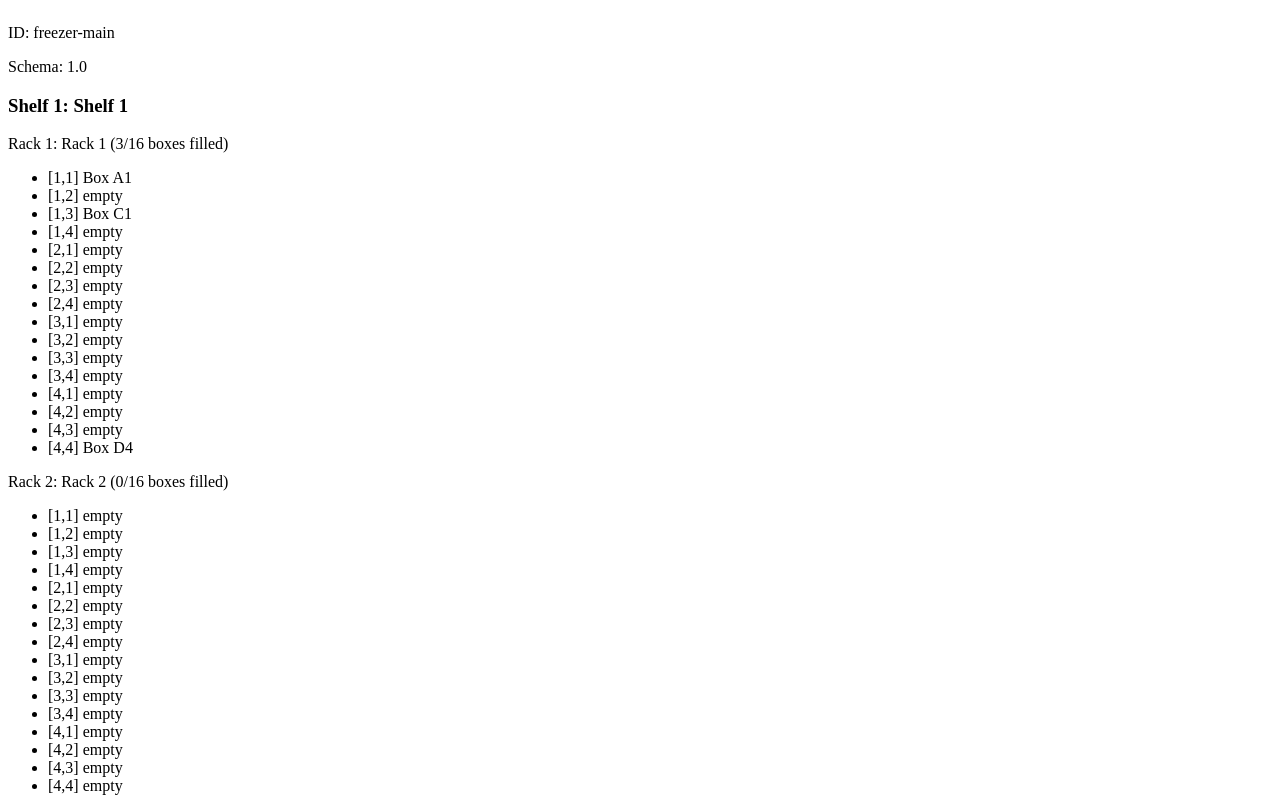
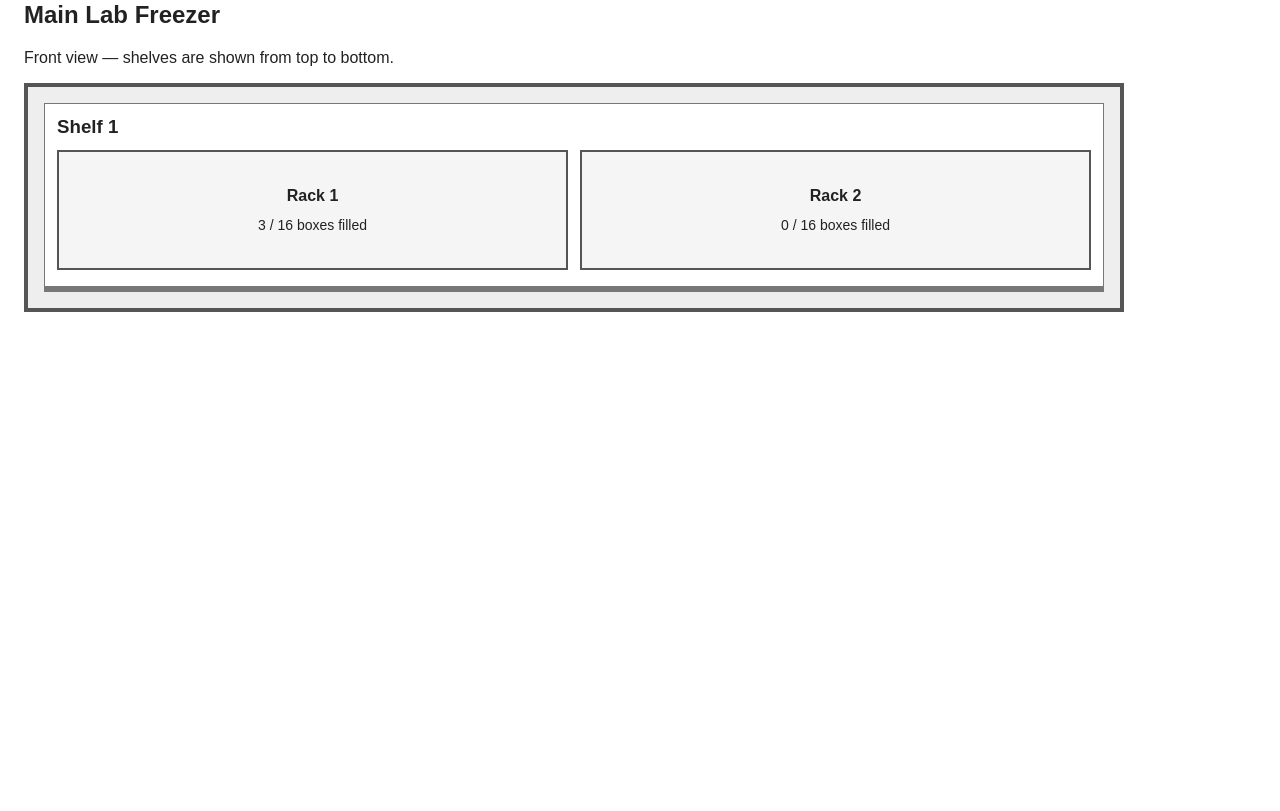
Before and after one commit to jbabatinca/CSE5911-Freezer-Simulator, a website built with Parcel: page index.html in a window 1280 px wide. Shown: the part 103-914 px from the top of the page. After the commit the page ends 800 px from the top, so only its background shows below. Built offline with nearby package versions, Linux system fonts and the light colour scheme.

Commit message:
Add basic 2D freezer view with shelves and racks

```diff
--- a/index.html
+++ b/index.html
@@ -4,11 +4,12 @@
   <meta charset="UTF-8">
   <meta name="viewport" content="width=device-width, initial-scale=1.0">
   <title>Freezer Navigation</title>
+  <link rel="stylesheet" href="./src/styles.css">
 </head>
 <body>
   <h1>Freezer Navigation</h1>
 
-  <div id="app"></div>
+  <main id="app"></main>
 
   <script type="module" src="./src/index.ts"></script>
 </body>
--- a/src/index.ts
+++ b/src/index.ts
@@ -3,30 +3,62 @@ import type { FreezerLayout } from './models/freezerLayout';
 
 const layout: FreezerLayout = freezerData as FreezerLayout;
 
-console.log("Freezer Navigation app started!");
-console.log("Loaded freezer:", layout.name);
-
 const app = document.getElementById('app');
 if (app) {
-  let html = `<h2>${layout.name}</h2>`;
-  html += `<p>ID: ${layout.id}</p>`;
-  html += `<p>Schema: ${layout.schemaVersion}</p>`;
+  const title = document.createElement('h2');
+  title.id = 'freezer-title';
+  title.textContent = layout.name;
 
-  layout.shelves.forEach((shelf, shelfIdx) => {
-    html += `<h3>Shelf ${shelfIdx + 1}: ${shelf.name}</h3>`;
+  const description = document.createElement('p');
+  description.textContent = 'Front view — shelves are shown from top to bottom.';
 
-    shelf.racks.forEach((rack, rackIdx) => {
-      const filledSlots = rack.boxSlots.filter(s => s.box !== null).length;
-      html += `<p>Rack ${rackIdx + 1}: ${rack.name} (${filledSlots}/16 boxes filled)</p>`;
+  const freezer = document.createElement('section');
+  freezer.className = 'freezer';
+  freezer.setAttribute('aria-labelledby', title.id);
 
-      html += `<ul>`;
-      rack.boxSlots.forEach(slot => {
-        const label = slot.box ? slot.box.name : 'empty';
-        html += `<li>[${slot.row},${slot.column}] ${label}</li>`;
-      });
-      html += `</ul>`;
-    });
-  });
+  for (const shelf of layout.shelves) {
+    const shelfView = document.createElement('section');
+    shelfView.className = 'shelf';
+    shelfView.setAttribute('aria-label', shelf.name);
 
-  app.innerHTML = html;
+    const shelfTitle = document.createElement('h3');
+    shelfTitle.textContent = shelf.name;
+    shelfView.append(shelfTitle);
+
+    const racks = document.createElement('ul');
+    racks.className = 'racks';
+
+    for (const rack of shelf.racks) {
+      const rackView = document.createElement('li');
+      rackView.className = 'rack';
+
+      const rackTitle = document.createElement('h4');
+      rackTitle.textContent = rack.name;
+
+      const occupancy = document.createElement('p');
+      const filledSlots = rack.boxSlots.filter(slot => slot.box !== null).length;
+      occupancy.textContent = `${filledSlots} / ${rack.boxSlots.length} boxes filled`;
+
+      rackView.append(rackTitle, occupancy);
+      racks.append(rackView);
+    }
+
+    if (shelf.racks.length === 0) {
+      const emptyShelf = document.createElement('p');
+      emptyShelf.textContent = 'No racks on this shelf.';
+      shelfView.append(emptyShelf);
+    } else {
+      shelfView.append(racks);
+    }
+
+    freezer.append(shelfView);
+  }
+
+  if (layout.shelves.length === 0) {
+    const emptyFreezer = document.createElement('p');
+    emptyFreezer.textContent = 'No shelves in this freezer.';
+    freezer.append(emptyFreezer);
+  }
+
+  app.replaceChildren(title, description, freezer);
 }
--- /dev/null
+++ b/src/styles.css
@@ -0,0 +1,77 @@
+* {
+  box-sizing: border-box;
+}
+
+body {
+  margin: 0;
+  padding: 24px;
+  color: #222;
+  background: #fff;
+  font-family: Arial, sans-serif;
+}
+
+#app {
+  max-width: 1100px;
+}
+
+.freezer {
+  display: flex;
+  flex-direction: column;
+  gap: 16px;
+  padding: 16px;
+  border: 4px solid #555;
+  background: #eee;
+}
+
+.shelf {
+  min-width: 0;
+  padding: 12px;
+  border: 1px solid #777;
+  border-bottom: 6px solid #777;
+  background: #fff;
+}
+
+.shelf h3 {
+  margin: 0 0 12px;
+}
+
+.racks {
+  display: flex;
+  gap: 12px;
+  margin: 0;
+  padding: 0 0 4px;
+  overflow-x: auto;
+  list-style: none;
+}
+
+.rack {
+  display: flex;
+  flex: 1 0 130px;
+  flex-direction: column;
+  justify-content: center;
+  min-height: 120px;
+  padding: 12px;
+  border: 2px solid #555;
+  background: #f5f5f5;
+  text-align: center;
+  overflow-wrap: anywhere;
+}
+
+.rack h4 {
+  margin: 0 0 12px;
+}
+
+.rack p {
+  margin: 0;
+  font-size: 14px;
+}
+
+@media (max-width: 600px) {
+  body {
+    padding: 12px;
+  }
+
+  .freezer {
+    padding: 8px;
+  }
+}
--- a/tsconfig.json
+++ b/tsconfig.json
@@ -7,7 +7,9 @@
 
     // Environment Settings
     // See also https://aka.ms/tsconfig/module
-    "module": "nodenext",
+    "module": "esnext",
+    "moduleResolution": "bundler",
+    "resolveJsonModule": true,
     "target": "esnext",
     "types": [],
     // For nodejs:
```
